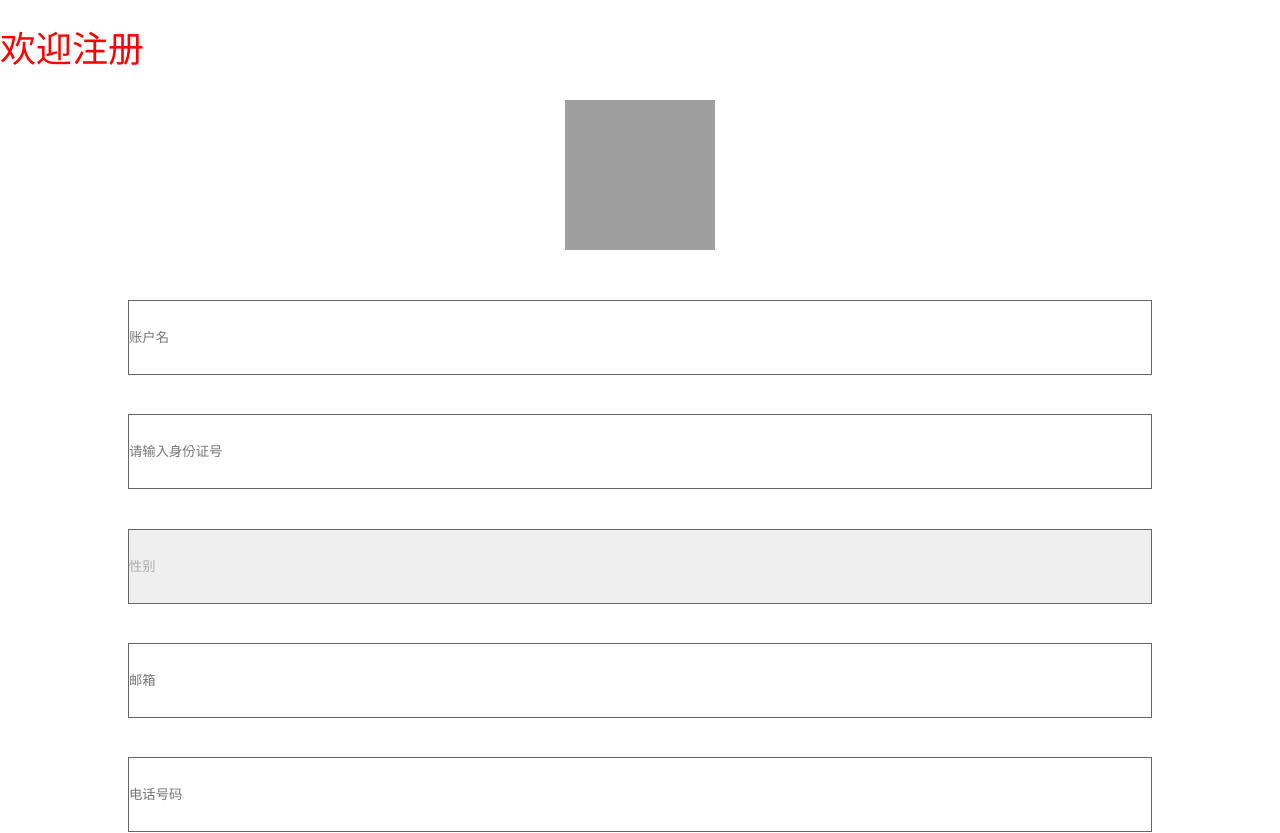
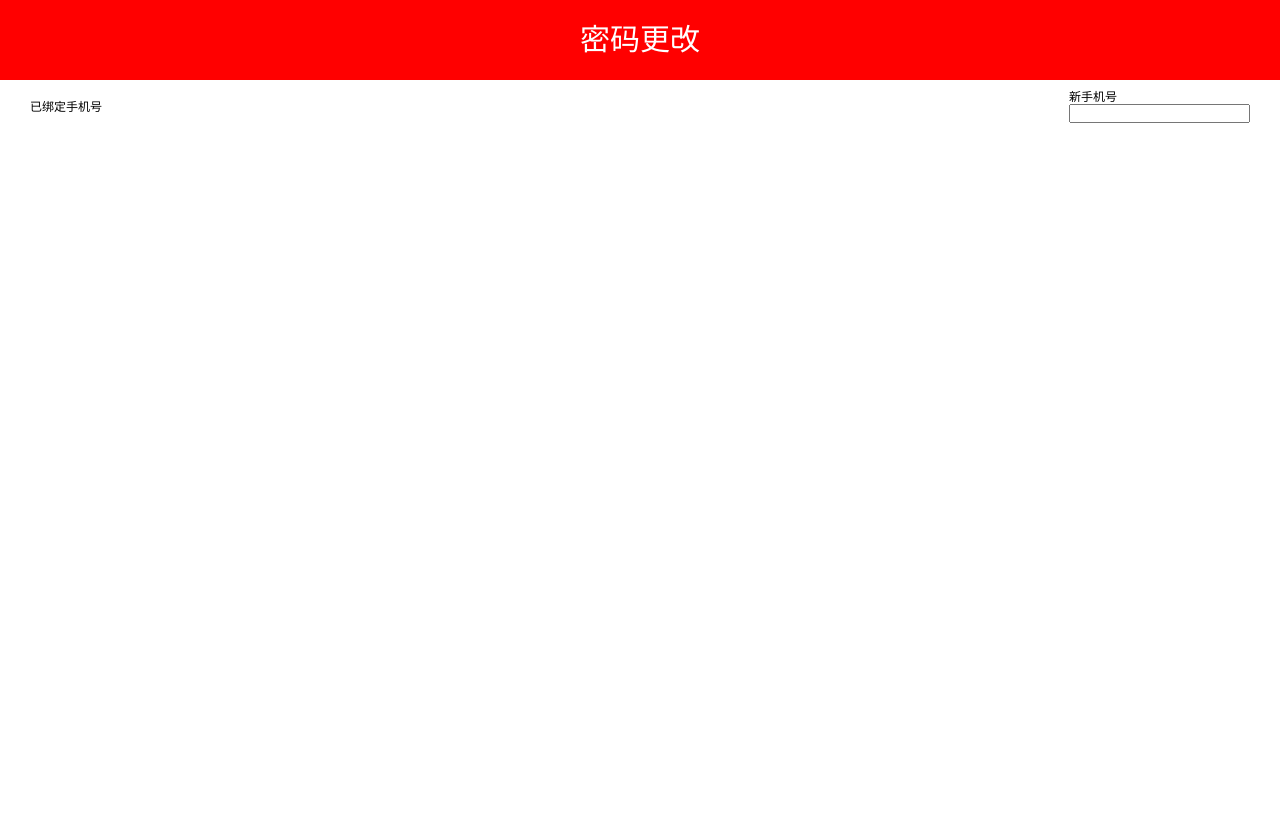
Before and after one commit to fanfanyir/Makeup, a Vue app: page / in a window 1280 px wide. Shown: the top 833 px of the page. After the commit the page ends 800 px from the top, so only its background shows below. Built offline with nearby package versions, Linux system fonts and the light colour scheme; grey boxes are pictures that could not be loaded; what vue-resource would draw is missing.

Commit message:
许睿睿1.27

```diff
--- a/config/index.js
+++ b/config/index.js
@@ -13,7 +13,7 @@ module.exports = {
     proxyTable: {},
 
     // Various Dev Server settings
-    host: '192.168.0.149', // can be overwritten by process.env.HOST
+    host: '172.20.10.13', // can be overwritten by process.env.HOST
     port: 8080, // can be overwritten by process.env.PORT, if port is in use, a free one will be determined
     autoOpenBrowser: false,
     errorOverlay: true,
--- a/src/App.vue
+++ b/src/App.vue
@@ -1,10 +1,11 @@
 <template>
   <div id="app">
     <!--<login></login>-->
-    <register></register>
+    <!--<register></register>-->
     <!--<person></person>-->
     <!--<my></my>-->
     <!--<manage></manage>-->
+    <change-pw></change-pw>
     <!--实现跳转<router-view/>-->
   </div>
 </template>
@@ -14,6 +15,7 @@ import register from './components/register'
 import person from './components/person'
 import my from './components/my'
 import manage from './components/manage'
+import ChangePw from './components/change-pw.vue'
 export default {
   name: 'app',
   data () {
@@ -22,6 +24,7 @@ export default {
     }
   },
   components: {
+    ChangePw,
     register,
     login,
     person,
--- /dev/null
+++ b/src/components/change-pw.vue
@@ -0,0 +1,52 @@
+<template>
+  <div id="change-pw">
+    <p id="change-pw-data">密码更改</p>
+    <ul id="change-pw-list">
+      <li>
+        <p>已绑定手机号</p>
+        <p>{{pw1}}</p>
+      </li>
+      <li>
+        <p>新手机号</p>
+       <input type="text" />
+      </li>
+    </ul>
+  </div>
+</template>
+<script>
+export default {
+  name: 'change-pw',
+  data () {
+    return {
+      msg: ''
+    }
+  }
+}
+</script>
+<style scoped>
+  *{
+    padding:0;margin:0;
+  }
+  #change-pw{
+    width:100%;
+    height:100%;
+  }
+  #change-pw-data{
+    width:100%;
+    height:80px;
+    background-color: #ff0000;
+    text-align: center;
+    color:white;
+    font-size:30px;
+    line-height:80px;
+  }
+  #change-pw-list{
+    width:100%;
+    height:100%;
+    padding:10px 30px 0;
+    display:flex;
+    justify-content:space-between;
+    align-items: center;
+    flex-wrap: wrap;
+  }
+</style>
--- a/src/components/login.vue
+++ b/src/components/login.vue
@@ -36,9 +36,8 @@ export default {
         dataType: 'json',
         success: function (str) {
           if (str) {
-            $('p').eq(0).innerHTML = '此用户名可以使用'
           } else {
-            $('p').eq(0).innerHTML = '此用户名不存在'
+            $('p').eq(0).innerHTML = '此用户名不存在，请先注册'
           }
         }
       })
--- a/src/components/manage.vue
+++ b/src/components/manage.vue
@@ -4,32 +4,31 @@
     <ul id="manage-information">
       <li>
         <p>用户名</p>
-        <p>{{msg1}}</p>
+        <a>{{msg1}}</a>
       </li>
       <li>
         <p>修改密码</p>
-        <span>></span>
+        <a><span> > </span></a>
       </li>
       <li>
         <p>修改手机号码</p>
-        <p>{{msg3}}</p>
+        <a>{{msg2}} <span> > </span></a>
       </li>
       <li>
         <p>修改默认收货地址</p>
-        <p>{{msg4}}</p>
-      </li>
-      <li >
-        <p  id="person-special">个性签名</p>
-        <p id="person-space">{{msg5}}</p>
+        <a>{{msg3}} <span> > </span></a>
       </li>
     </ul>
   </div>
 </template>
 <script>
 export default {
-  name: 'person',
+  name: 'manage',
   data () {
     return {
+      msg1: '小小小小的',
+      msg2: '132*****953',
+      msg3: '陕西省西安市长安区'
     }
   },
   components: {
@@ -37,4 +36,47 @@ export default {
 }
 </script>
 <style scoped>
+  #manage{
+    width:100%;
+    height:100%;
+  }
+  #manage-data{
+    width:100%;
+    height:80px;
+    background-color: #ff0000;
+    text-align: center;
+    color:white;
+    font-size:30px;
+    line-height:80px;
+  }
+  #manage-information{
+    width:100%;
+    height:100%;
+    padding:10px 30px 0;
+    display:flex;
+    justify-content:space-between;
+    align-items: center;
+    flex-wrap: wrap;
+  }
+  #manage-information li{
+    width:100%;
+    height:80px;
+    display:flex;
+    justify-content: space-between;
+    border-bottom: 1px solid #aeaaaa;
+    align-items:center;
+  }
+  #manage-information li p{
+    width:50%;
+    height:80px;
+    line-height:80px;
+    padding-left:10px;
+  }
+  #manage-information li a{
+    color:#666;
+  }
+  #manage-information li a span{
+   font-size:30px;
+    color:#666;
+  }
 </style>
--- a/src/components/my.vue
+++ b/src/components/my.vue
@@ -8,7 +8,7 @@
 </template>
 <script>
 export default {
-  name: 'person',
+  name: 'my',
   data () {
     return {
     }
--- a/src/components/register.vue
+++ b/src/components/register.vue
@@ -59,6 +59,8 @@ export default {
         success: function (str) {
           if (str) {
             alert('注册成功')
+          } else {
+            alert('此账户名已经存在')
           }
         }
       })
```
Also changed, not shown: src/components/change-num.vue (added).
